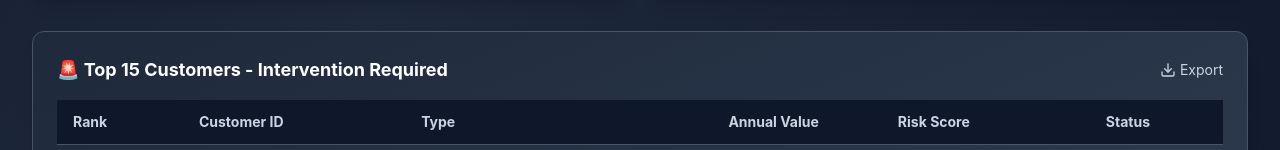
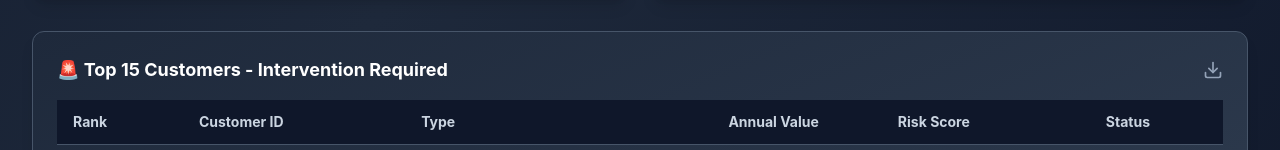
Before and after one commit to ROSI9979/churn-detection, a Next.js app: page /dashboard in a window 1280 px wide. Shown: the part 1294-1444 px from the top of the page. Built offline with nearby package versions, Linux system fonts and the light colour scheme.

Commit message:
Fix TypeScript error - remove duplicate Upload component

```diff
--- a/app/dashboard/page.tsx
+++ b/app/dashboard/page.tsx
@@ -2,7 +2,7 @@
 
 import { useState, useEffect } from 'react'
 import { BarChart, Bar, LineChart, Line, PieChart, Pie, Cell, XAxis, YAxis, CartesianGrid, Tooltip, Legend, ResponsiveContainer, ScatterChart, Scatter } from 'recharts'
-import { TrendingDown, AlertCircle, DollarSign, Users, TrendingUp, Download } from 'lucide-react'
+import { TrendingDown, AlertCircle, DollarSign, Users, TrendingUp, Download, Upload } from 'lucide-react'
 
 export default function Dashboard() {
   const [customers, setCustomers] = useState<any[]>([])
@@ -35,7 +35,6 @@ export default function Dashboard() {
 
   if (loading) return <div className="flex items-center justify-center min-h-screen bg-slate-900"><p className="text-white text-2xl">📊 Loading Dashboard...</p></div>
 
-  // Analytics
   const highRisk = customers.filter((c: any) => c.churn_risk_score >= 75).length
   const mediumRisk = customers.filter((c: any) => c.churn_risk_score >= 50 && c.churn_risk_score < 75).length
   const lowRisk = customers.filter((c: any) => c.churn_risk_score < 50).length
@@ -44,7 +43,6 @@ export default function Dashboard() {
   const avgRisk = customers.length ? customers.reduce((a: number, c: any) => a + c.churn_risk_score, 0) / customers.length : 0
   const retention = 100 - avgRisk
 
-  // Chart data
   const riskDistribution = [
     { name: 'High Risk (75+)', value: highRisk, fill: '#dc2626' },
     { name: 'Medium Risk (50-75)', value: mediumRisk, fill: '#f59e0b' },
@@ -62,7 +60,6 @@ export default function Dashboard() {
 
   return (
     <div className="min-h-screen bg-gradient-to-br from-slate-900 via-slate-800 to-slate-900">
-      {/* Header */}
       <div className="bg-gradient-to-r from-slate-900 to-slate-800 border-b border-slate-700 sticky top-0 z-50">
         <div className="max-w-7xl mx-auto px-8 py-6">
           <div className="flex justify-between items-center">
@@ -78,7 +75,6 @@ export default function Dashboard() {
       </div>
 
       <div className="max-w-7xl mx-auto px-8 py-8">
-        {/* Upload Section */}
         <form onSubmit={handleUpload} className="bg-gradient-to-r from-blue-900 to-blue-800 border border-blue-700 rounded-xl p-6 mb-8 shadow-xl">
           <div className="flex items-center justify-between">
             <div>
@@ -100,7 +96,6 @@ export default function Dashboard() {
           </div>
         ) : (
           <>
-            {/* Executive Summary KPIs */}
             <div className="grid grid-cols-4 gap-6 mb-8">
               <div className="bg-gradient-to-br from-slate-800 to-slate-700 border border-slate-600 rounded-xl p-6 shadow-lg hover:shadow-xl transition">
                 <div className="flex items-center justify-between">
@@ -146,9 +141,7 @@ export default function Dashboard() {
               </div>
             </div>
 
-            {/* Charts Row 1 */}
             <div className="grid grid-cols-2 gap-6 mb-8">
-              {/* Risk Distribution */}
               <div className="bg-gradient-to-br from-slate-800 to-slate-700 border border-slate-600 rounded-xl p-6 shadow-lg">
                 <h3 className="text-lg font-bold text-white mb-4">Customer Risk Distribution</h3>
                 <ResponsiveContainer width="100%" height={300}>
@@ -163,7 +156,6 @@ export default function Dashboard() {
                 </ResponsiveContainer>
               </div>
 
-              {/* Revenue by Risk Level */}
               <div className="bg-gradient-to-br from-slate-800 to-slate-700 border border-slate-600 rounded-xl p-6 shadow-lg">
                 <h3 className="text-lg font-bold text-white mb-4">Revenue Exposure by Risk Level</h3>
                 <ResponsiveContainer width="100%" height={300}>
@@ -178,9 +170,7 @@ export default function Dashboard() {
               </div>
             </div>
 
-            {/* Charts Row 2 */}
             <div className="grid grid-cols-2 gap-6 mb-8">
-              {/* Top Customers Risk vs Revenue */}
               <div className="bg-gradient-to-br from-slate-800 to-slate-700 border border-slate-600 rounded-xl p-6 shadow-lg">
                 <h3 className="text-lg font-bold text-white mb-4">Top 10 Customers: Risk vs Revenue</h3>
                 <ResponsiveContainer width="100%" height={300}>
@@ -194,7 +184,6 @@ export default function Dashboard() {
                 </ResponsiveContainer>
               </div>
 
-              {/* Risk Metrics */}
               <div className="bg-gradient-to-br from-slate-800 to-slate-700 border border-slate-600 rounded-xl p-6 shadow-lg">
                 <h3 className="text-lg font-bold text-white mb-4">Risk Metrics Summary</h3>
                 <div className="space-y-4">
@@ -231,11 +220,10 @@ export default function Dashboard() {
               </div>
             </div>
 
-            {/* Top At-Risk Customers Table */}
             <div className="bg-gradient-to-br from-slate-800 to-slate-700 border border-slate-600 rounded-xl p-6 shadow-lg">
               <div className="flex justify-between items-center mb-4">
                 <h3 className="text-lg font-bold text-white">🚨 Top 15 Customers - Intervention Required</h3>
-                <button className="text-slate-300 hover:text-white text-sm flex items-center gap-1"><Download className="w-4 h-4" /> Export</button>
+                <Download className="w-5 h-5 text-slate-400" />
               </div>
               <div className="overflow-x-auto">
                 <table className="w-full text-sm">
@@ -276,7 +264,3 @@ export default function Dashboard() {
     </div>
   )
 }
-
-function Upload() {
-  return null
-}
```
